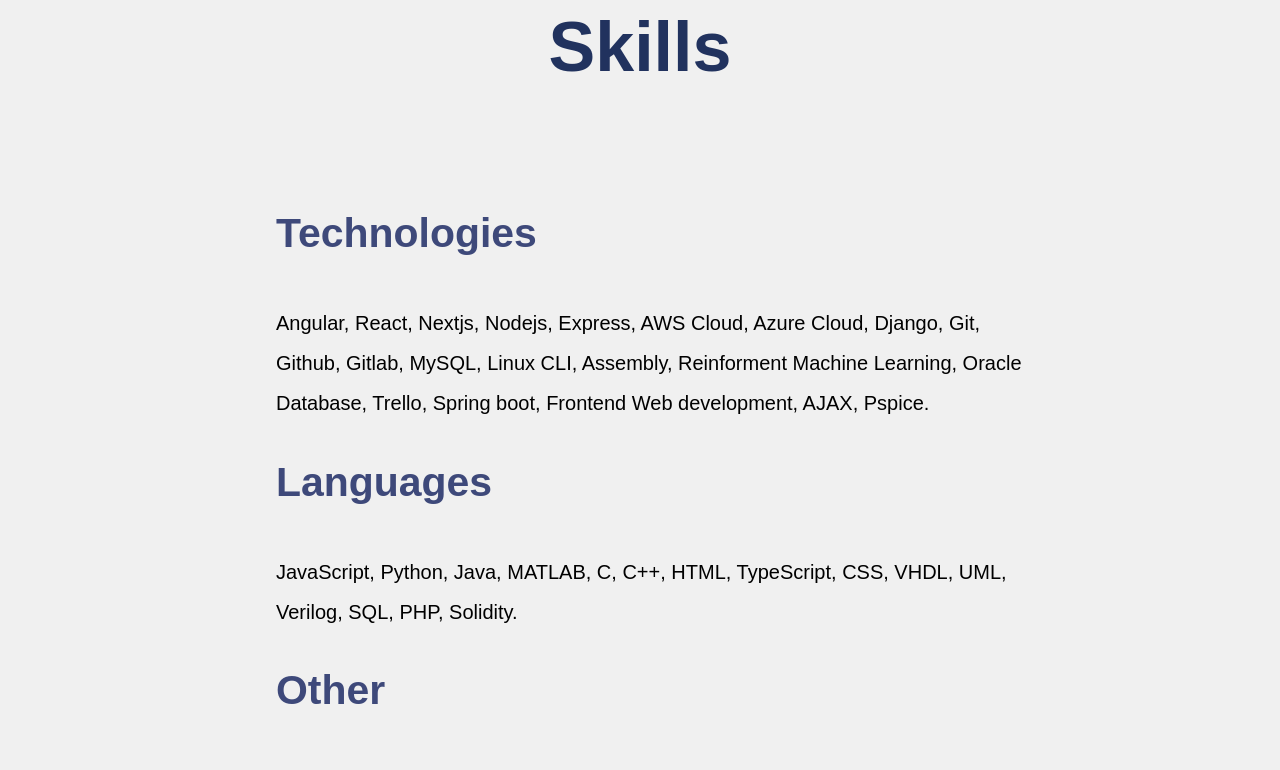
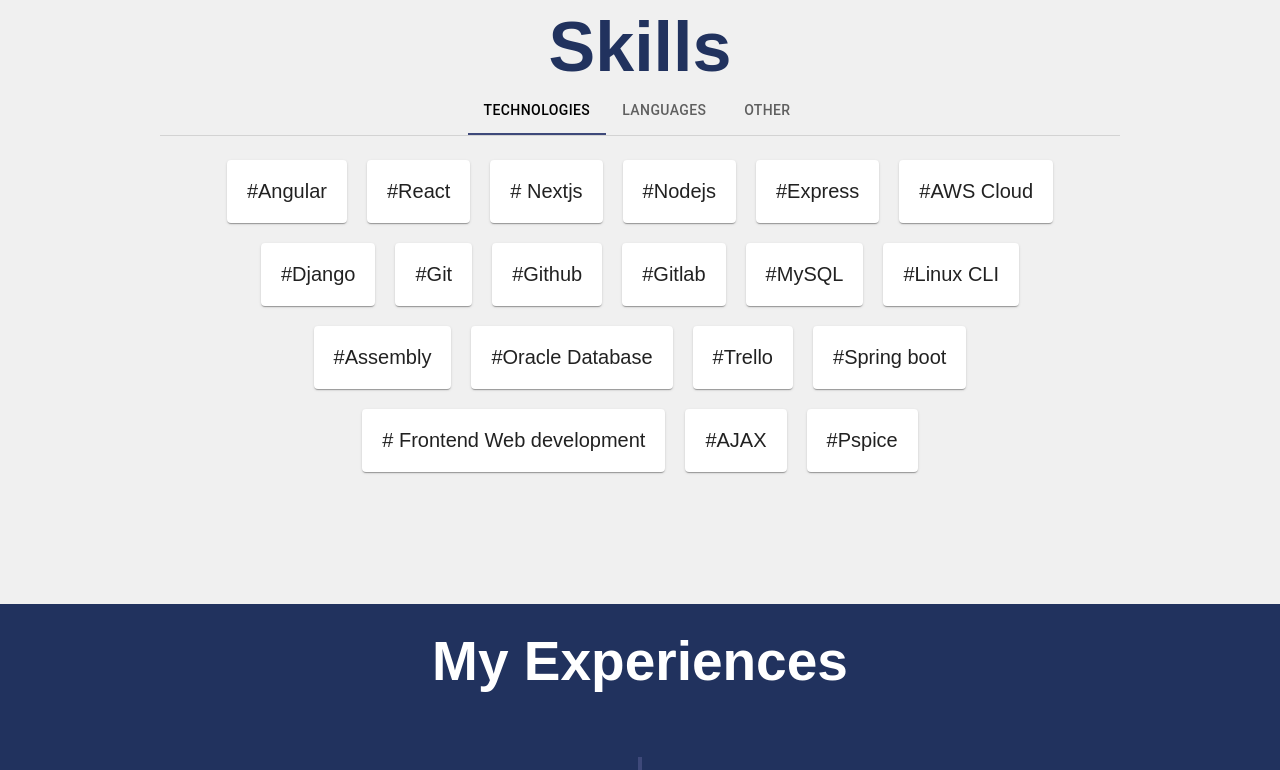
Before and after one commit to jagrat7/MyPortfolioWebsite, a React (Create React App) app: page / in a window 1280 px wide. Shown: the part 840-1610 px from the top of the page. Built offline with nearby package versions, Linux system fonts and the light colour scheme.

Commit message:
skill-sectio-update

```diff
--- a/package.json
+++ b/package.json
@@ -5,6 +5,8 @@
   "dependencies": {
     "@emotion/react": "^11.10.6",
     "@emotion/styled": "^11.10.6",
+    "@material-ui/core": "^4.12.4",
+    "@material-ui/lab": "^4.0.0-alpha.61",
     "@mui/icons-material": "^5.11.11",
     "@mui/material": "^5.11.11",
     "@testing-library/jest-dom": "^5.16.5",
--- a/src/App.js
+++ b/src/App.js
@@ -7,12 +7,31 @@
 import Footer from './components/Footer';
 import ProjectDisplay from './components/ProjectDisplay';
 import NotFound from './pages/NotFound';
+import { createTheme, ThemeProvider } from '@mui/material/styles';
+
 
 
 
 function App() {
+  const theme = createTheme({
+    palette: {
+      primary: {
+        main: '#21325e',
+      },
+      secondary: {
+        main: '#3e497a',
+      },
+    },
+    typography: {
+      // fontFamily: [
+      //   'Roboto',
+      //   'sans-serif',
+      // ].join(','),
+    },
+  });
   return (
     <div className="App">
+      <ThemeProvider theme={theme}>
       <Router>
       {/* <Navbar/> */}
         <Routes>
@@ -22,7 +41,7 @@
         </Routes>
         <Footer/>
       </Router>
-
+      </ThemeProvider>
     </div>
   );
 }
--- a/src/components/ProjectItem.js
+++ b/src/components/ProjectItem.js
@@ -1,4 +1,3 @@
-import React from 'react'
 import GithubIcon  from "@mui/icons-material/GitHub";
 import { useNavigate } from 'react-router-dom';
 import "../styles/Project.css"
@@ -31,7 +30,7 @@
     >
         <div style={{ backgroundImage: `url(${image})` }} className="bgImage"></div>
         <h1>{name}</h1>
-        <span><a href={github}><GithubIcon className='icon'></GithubIcon></a></span>
+        <span><a href={github} target="_blank" ><GithubIcon className='icon'></GithubIcon></a></span>
         {/* <span className='externalLink'><a href={"https://"+liveDemo}> <GithubIcon></GithubIcon> </a></span> */}
     </motion.div>
 
--- /dev/null
+++ b/src/components/Skills.js
@@ -0,0 +1,53 @@
+import "../styles/Skills.css"
+import Box from '@mui/material/Box';
+import Tab from '@mui/material/Tab';
+import TabContext from '@material-ui/lab/TabContext';
+import TabPanel from '@material-ui/lab/TabPanel';
+import TabList from '@material-ui/lab/TabList';
+import { useState } from "react";
+import { Technologies, Languages, Other } from "../helper/SkillsData"
+import { Paper } from "@mui/material";
+const Skills = () => {
+
+    const [value, setValue] = useState('1');
+
+    const handleChange = (event, newValue) => {
+        setValue(newValue);
+    };
+
+    return (
+        <div className="skills">
+            <h1>Skills</h1>
+            <Box sx={{ width: '75%', minHeight: "60vh" }}>
+                <TabContext sx={{ textAlign: "center" }} value={value}>
+                    <Box sx={{ borderBottom: 1, borderColor: 'divider' }}>
+                        <TabList TabIndicatorProps={{ style: { background: '#3e497a' } }}
+                            variant={window.innerWidth < 600 ? "scrollable" : undefined}
+                            scrollButtons={window.innerWidth < 600 ? true : undefined}
+                            allowScrollButtonsMobile={window.innerWidth < 600 ? true : undefined} centered onChange={handleChange} >
+                            <Tab label="Technologies" value="1" />
+                            <Tab label="Languages" value="2" />
+                            <Tab label="Other" value="3" />
+                        </TabList>
+                    </Box>
+                    <div className="iE">
+                        <TabPanel className="tabCont flexOn" value="1">
+                            {Technologies.map((skill, i) => <Paper sx={{ padding: "20px" }} key={i}> #{skill}</Paper>)}
+
+                        </TabPanel>
+                        <TabPanel className="tabCont flexOn" value="2">
+                            {Languages.map((skill, i) => <Paper sx={{ padding: "20px" }} key={i}> #{skill}</Paper>)}
+                        </TabPanel>
+                        <TabPanel className="tabCont flexOn" value="3">
+                            {Other.map((skill, i) => <Paper sx={{ padding: "20px" }} key={i}> #{skill}</Paper>)}
+                        </TabPanel>
+                    </div>
+
+
+                </TabContext>
+            </Box>
+
+        </div>);
+}
+
+export default Skills;
--- /dev/null
+++ b/src/helper/SkillsData.js
@@ -0,0 +1,14 @@
+
+export const Technologies=[
+    "Angular", "React"," Nextjs", "Nodejs", "Express", "AWS Cloud", "Django", "Git", "Github", "Gitlab", "MySQL", "Linux CLI", "Assembly", "Oracle Database", "Trello",
+                        "Spring boot"," Frontend Web development", "AJAX", "Pspice"
+
+] ;
+export const Languages=[
+
+    "JavaScript", "Python", "Java", "MATLAB", "C", "C++", "HTML", "TypeScript", "CSS", "VHDL", "UML", "Verilog", "SQL", "PHP", "Solidity"
+] ;
+export const Other=[
+
+    "SCRUM", "Agile", "Drone", "Drone mapping", "Microsoft Office & Excel", "Photoshop"
+] ;
--- a/src/pages/Home.js
+++ b/src/pages/Home.js
@@ -10,6 +10,7 @@
 import { motion, useScroll, useTransform  } from "framer-motion";
 import { duration } from '@mui/material';
 import { fadeIn } from '../utils/motionAnimations';
+import Skills from '../components/Skills';
 
 
 function Home() {
@@ -85,26 +86,7 @@
 
 
 
-      <div className="skills">
-        <h1>Skills</h1>
-        <ol className='list'>
-          <li className='item'>
-            <h3>Technologies</h3>
-            <motion.span
-            > Angular, React, Nextjs, Nodejs, Express, AWS Cloud, Azure Cloud, Django, Git, Github, Gitlab, MySQL, Linux CLI, Assembly, Reinforment Machine Learning, Oracle Database, Trello,
-            Spring boot, Frontend Web development, AJAX, Pspice.</motion.span>
-          </li>
-          <li className='item'>
-            <h3>Languages</h3>
-            <span>JavaScript, Python, Java, MATLAB, C, C++, HTML, TypeScript, CSS, VHDL, UML, Verilog, SQL, PHP, Solidity.</span>
-          </li>
-          <li className='item'>
-            <h3>Other</h3>
-            <span>SCRUM, Agile, Drone, Drone mapping, Microsoft Office & Excel, Photoshop.</span>
-          </li>
-
-        </ol>
-      </div>
+      <Skills></Skills>
 
       <div id="exp">
         <h1 className=' ExperienceTitle'>My Experiences</h1>
--- a/src/styles/Home.css
+++ b/src/styles/Home.css
@@ -55,15 +55,7 @@
     color: white;
   }
 
-  .skills {
-    z-index: 1;
-    font-size: 35px;
-    width: 100%;
-    display: flex;
-    justify-content: center;
-    flex-direction: column;
-    align-items: center;
-  }
+
   #id{
     display: flex;
     justify-content: center;
@@ -76,21 +68,13 @@
 
   }
 
-  .skills h3 {
-    color: #3e497a;
-  }
-  .skills h1 {
-    color: #21325e;
-  }
 
   .skills .list {
     list-style: none;
     width: 60vw;
   }
 
-  .list span {
-    font-size: 20px;
-  }
+
 
   @media only screen and (max-width: 600px) {
     .about h2 {
@@ -135,5 +119,5 @@
 
   }
   .navLinkGit:hover{
-    color: #2b2b2b;
+    color: #414141;
   }
--- /dev/null
+++ b/src/styles/Skills.css
@@ -0,0 +1,47 @@
+.skills {
+    z-index: 1;
+    font-size: 35px;
+    width: 100%;
+    display: flex;
+    justify-content: center;
+    flex-direction: column;
+    align-items: center;
+  }
+  .skills h3 {
+    color: #3e497a;
+  }
+  .skills h1 {
+    color: #21325e;
+    margin-bottom: auto;
+  }
+  .tabCont {
+    font-size: 20px;
+    overflow-y: auto;
+    max-height: 40vh;
+  }
+  .indicator{
+    background-color: #3e497a;
+  }
+  .flexOn{
+    display: flex;
+    flex-direction: row;
+    flex-wrap: wrap;
+    justify-content: center;
+    gap: 20px;
+    position: absolute;
+    overflow-wrap: normal;
+
+  }
+  .iE{
+    position: relative;
+
+  }
+  @media (max-width: 600px) {
+    .tabCont .MuiPaper-root {
+      padding: 5px;
+
+    }
+    .tabLabel {
+    font-size: smaller;
+    }
+  }
```
Also changed, not shown: 2 other files (tests, documents, lock files or other folders).
